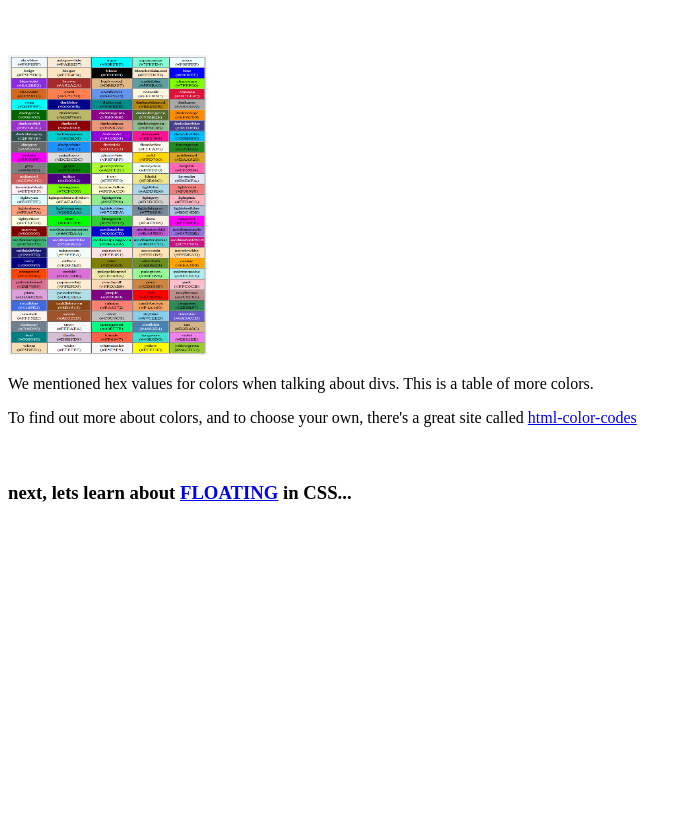
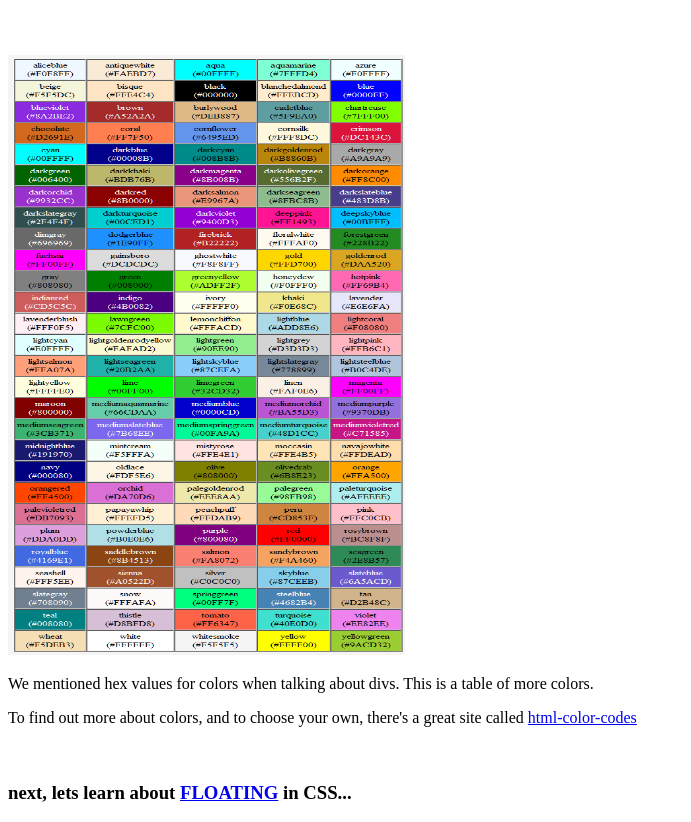
Before and after one commit to immutech/css, a plain HTML site: page colors.html in a window 1280 px wide. Shown: the part 61-883 px from the top of the page, without its empty margins (0-691 px from the left). Before the commit the page ends 800 px from the top, so only its background shows below. Drawn offline with Linux system fonts and the light colour scheme.

Commit message:
Update colors.html

```diff
--- a/colors.html
+++ b/colors.html
@@ -10,7 +10,7 @@
 <body>
         <h1>CSS COLORS</h1>
         <br/><br/>
-        <img src="/css/img/htmlcolor.png" height="300" width="200" />
+        <img src="/css/img/htmlcolor.png" height="600" width="400" />
         <p>We mentioned hex values for colors when talking about divs. This is a table of more colors.</p>
         <p>To find out more about colors, and to choose your own, there's a great site called <a href="http://www.html-color-codes.info">html-color-codes</a>
 
```
